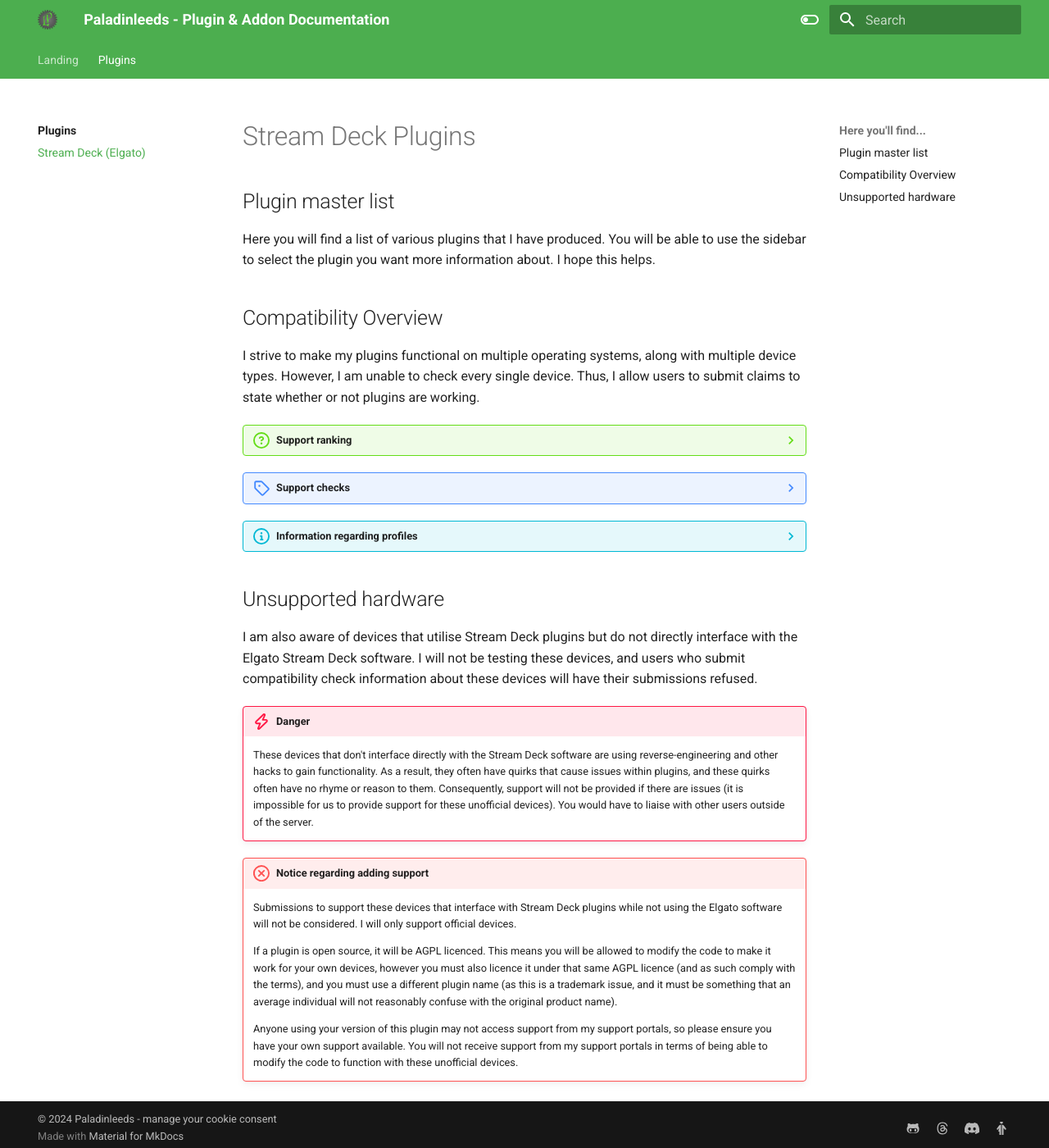
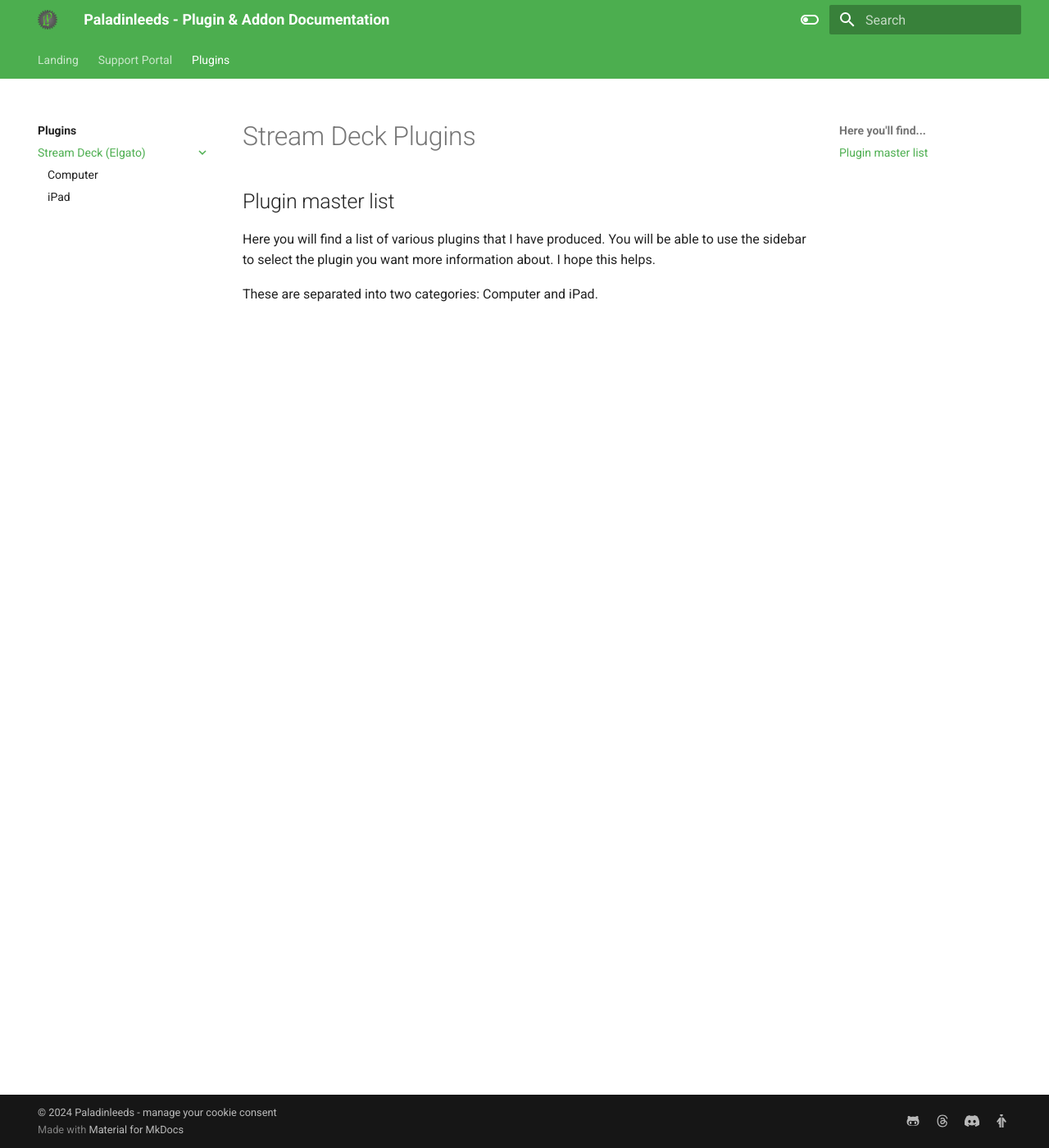
Before and after one commit to Paladinleeds/paladinleeds.github.io, an MkDocs documentation site: the page built from docs/plugins/Stream Deck (Elgato)/index.md, in a window 1280 px wide and 1400 px high. Shown: the whole window at 82% size. Built offline with MkDocs 1.6.1 and Material for MkDocs 9.7.7, drawn with Linux system fonts in a browser that asks for light colours; plug-ins that fetch from the network failed and are left out.

Commit message:
Separated computer vs ipad apps and provided some background information about both

```diff
--- a/docs/plugins/Stream Deck (Elgato)/index.md
+++ b/docs/plugins/Stream Deck (Elgato)/index.md
@@ -4,58 +4,4 @@
 
 Here you will find a list of various plugins that I have produced. You will be able to use the sidebar to select the plugin you want more information about. I hope this helps.
 
-## Compatibility Overview
-
-I strive to make my plugins functional on multiple operating systems, along with multiple device types. However, I am unable to check every single device. Thus, I allow users to submit claims to state whether or not plugins are working.
-
-??? question "Support ranking"
-    Support will be ranked in the following way:
-
-    1. :fontawesome-solid-circle-check: - Fully working, tested by developer
-    1. :fontawesome-regular-circle-check: - Claim: Fully working, tested by community
-    1. :fontawesome-solid-circle-question: - Partially working, tested by developer
-    1. :fontawesome-regular-circle-question: - Claim: Partially working, tested by community
-    1. :fontawesome-solid-circle-xmark: - Not working at all, tested by developer
-    1. :fontawesome-regular-circle-xmark: - Claim: Not working at all, tested by community
-    1. :fontawesome-solid-circle-exclamation: - Will not work on specific device model (due to limitations on the device)
-    1. :fontawesome-solid-circle-radiation: - Untested
-
-    This will be placed in information for individual plugin functionality, allowing you to see how this functionality is compatible on a per-action basis. Notes may also be provided dependent on the ranking.
-
-??? note "Support checks"
-    We check plugins under functionality types rather than against specific devices. Here are the functionality types available:
-
-    - Dial
-    - Key
-    - Touch
-    - Panel (think the InfoBar on the Stream Deck Neo)
-
-??? info "Information regarding profiles"
-    When specific profiles are brought into play for plugins, these will then have compatibility checks against specific Stream Deck hardware. These will be tested as follows.
-
-    - 15 (both Mk1 and Mk2)
-    - XL
-    - Mini
-    - Plus
-    - Pedal
-    - Neo
-    - Studio
-
-    ??? warning "A warning regarding Stream Deck Mobile"
-        Due to the new Stream Deck mobile setup, it is difficult to test this, as there are now large fluctuations in the sizing available. The reason for this is the new app allows you to configure your board to have anywhere from one to eight rows, and the same applies to columns (and these settings are completely independent of each other).
-
-        As a compromise, we will list the minimum amount of rows and columns required for the profile to be considered usable, or we will state if it just outright will not work
-
-## Unsupported hardware
-
-I am also aware of devices that utilise Stream Deck plugins but do not directly interface with the Elgato Stream Deck software. I will not be testing these devices, and users who submit compatibility check information about these devices will have their submissions refused.
-
-!!! danger
-    These devices that don't interface directly with the Stream Deck software are using reverse-engineering and other hacks to gain functionality. As a result, they often have quirks that cause issues within plugins, and these quirks often have no rhyme or reason to them. Consequently, support will not be provided if there are issues (it is impossible for us to provide support for these unofficial devices). You would have to liaise with other users outside of the server.
-
-!!! failure "Notice regarding adding support"
-    Submissions to support these devices that interface with Stream Deck plugins while not using the Elgato software will not be considered. I will only support official devices.
-
-    If a plugin is open source, it will be AGPL licenced. This means you will be allowed to modify the code to make it work for your own devices, however you must also licence it under that same AGPL licence (and as such comply with the terms), and you must use a different plugin name (as this is a trademark issue, and it must be something that an average individual will not reasonably confuse with the original product name).
-
-    Anyone using your version of this plugin may not access support from my support portals, so please ensure you have your own support available. You will not receive support from my support portals in terms of being able to modify the code to function with these unofficial devices.
+These are separated into two categories: Computer and iPad.
```
Also changed, not shown: docs/index.md (+1 -1 lines), docs/plugins/Stream Deck (Elgato)/Computer/index.md (added, +59 -0 lines), docs/plugins/Stream Deck (Elgato)/iPad/index.md (added, +30 -0 lines), docs/support.md (added, +11 -0 lines).
